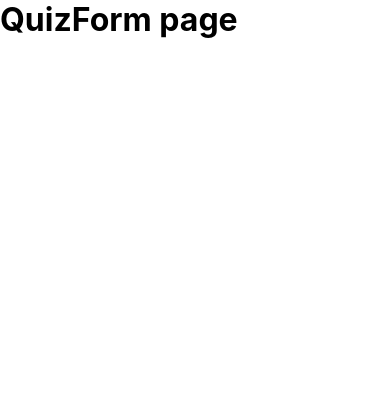
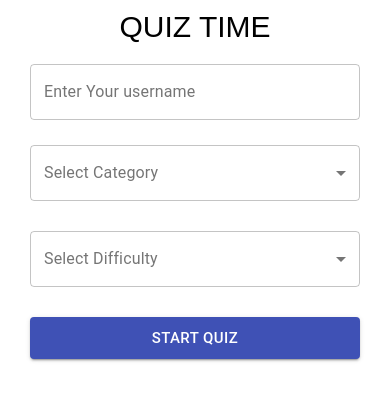
Before and after one commit to quiz-busters/Frontend, a React (Create React App) app: page /quiz in a window 390 px wide. Shown: the top 400 px of the page. Built offline with nearby package versions, Linux system fonts and the light colour scheme.

Commit message:
add quiz form

```diff
--- a/package.json
+++ b/package.json
@@ -3,6 +3,8 @@
   "version": "0.1.0",
   "private": true,
   "dependencies": {
+    "@material-ui/core": "^4.12.4",
+    "@mui/icons-material": "^5.10.3",
     "@testing-library/jest-dom": "^5.16.5",
     "@testing-library/react": "^13.3.0",
     "@testing-library/user-event": "^13.5.0",
--- a/src/pages/QuizForm/index.jsx
+++ b/src/pages/QuizForm/index.jsx
@@ -1,14 +1,67 @@
 import React from "react";
+import { Button, MenuItem, TextField } from "@material-ui/core";
+import "./quizform.css";
 
 const QuizForm=()=>{
 
-    return(
-        <>
-           <h1>QuizForm page</h1>
-        </>
+    return(<>
 
+      <div className="content">
+
+        <div className="form_settings">
+          <span style={{ fontSize: 30 }}>QUIZ TIME</span>
+
+          <div className="select_settings">
+            <TextField
+              style={{ marginBottom: 25 }}
+              label="Enter Your username"
+              variant="outlined"/>
+
+
+
+
+              <TextField
+              select
+              label="Select Category"
+              variant="outlined"
+              style={{ marginBottom: 30 }}
+
+             >
+
+            </TextField>
+
+            <TextField
+              select
+              label="Select Difficulty"
+              variant="outlined"
+              style={{ marginBottom: 30 }}
+
+            >
+              <MenuItem key="Easy" value="easy">
+                Easy
+              </MenuItem>
+              <MenuItem key="Medium" value="medium">
+                Medium
+              </MenuItem>
+              <MenuItem key="Hard" value="hard">
+                Hard
+              </MenuItem>
+            </TextField>
+
+            <Button
+              variant="contained"
+              color="primary"
+              size="large"
+
+            >
+              Start Quiz
+            </Button>
+          </div>
+        </div>
+
+      </div>
+
+      </>
     )
-
 }
-
-export default QuizForm;
+export default QuizForm
--- /dev/null
+++ b/src/pages/QuizForm/quizform.css
@@ -0,0 +1,44 @@
+.content {
+    display: flex;
+    justify-content: space-around;
+  }
+
+  .form_settings {
+    width: 100%;
+    padding: 10px;
+    display: flex;
+    flex-direction: column;
+    align-items: center;
+    font-family: "Poppins", sans-serif;
+    font-weight: 300;
+  }
+
+  .banner {
+    width: 55%;
+    align-self: center;
+    padding: 8px;
+  }
+
+  @media (max-width: 800px) {
+    .content {
+      flex-direction: column-reverse;
+      align-items: center;
+    }
+    .banner {
+      width: 85%;
+      padding: 0;
+      padding-top: 20px;
+    }
+    .form_settings {
+      width: 100%;
+    }
+  }
+
+  .select_settings {
+    display: flex;
+    flex-direction: column;
+    padding: 20px;
+    width: 100%;
+    flex: 0.8;
+    justify-content: space-evenly;
+  }
```
Also changed, not shown: 1 other file (tests, documents, lock files or other folders).
